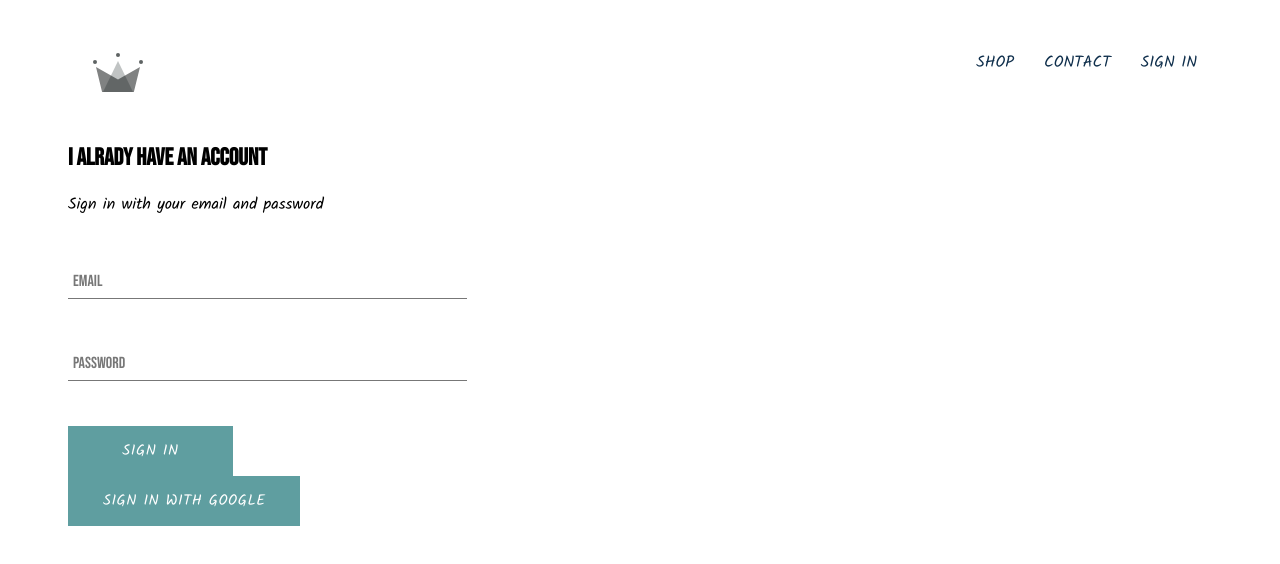
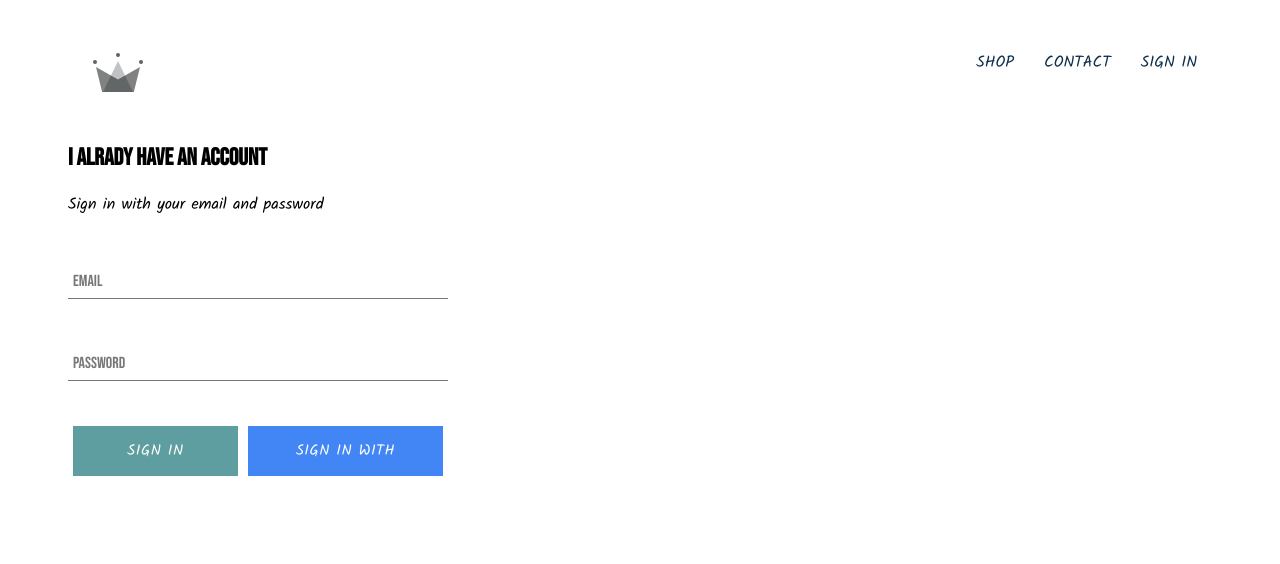
Before and after one commit to jbuican14/care-clothing-v2, a React (Create React App) app: page /signin in a window 1280 px wide. Shown: the top 564 px of the page. Built offline with nearby package versions, Linux system fonts and the light colour scheme; no server answers.

Commit message:
Button styling

```diff
--- a/src/App.css
+++ b/src/App.css
@@ -1,3 +1,7 @@
+* {
+  box-sizing: border-box;
+}
+
 body {
   box-sizing: border-box;
   padding: 20px 60px;
--- a/src/components/custom-button/custom-button.styles.scss
+++ b/src/components/custom-button/custom-button.styles.scss
@@ -13,10 +13,22 @@
   border: none;
   cursor: pointer;
   font-family: inherit;
+  margin: 0 5px;
 
   &:hover {
-    background-color: #fff;
+    // background-color: #fff;
     color: #777;
     border: 1px solid #ccc;
   }
+
+  &.google-sign-in {
+    background-color: #4285f4;
+    color: #fff;
+  }
+
+  &:hover {
+    // background-color: #357ae8;
+    color: #000;
+    outline: none;
+  }
 }
--- a/src/components/sign-in/sign-in.component.jsx
+++ b/src/components/sign-in/sign-in.component.jsx
@@ -53,10 +53,12 @@ class SignIn extends React.Component {
             handleChange={this.handleChange}
           />
 
-          <CustomButton type="submit">Sign In</CustomButton>
-          <CustomButton onClick={signInWithGoogle} isGoogleSignIn>
-            Sign in with Google
-          </CustomButton>
+          <div className="buttons">
+            <CustomButton type="submit">Sign In</CustomButton>
+            <CustomButton onClick={signInWithGoogle} isGoogleSignIn>
+              Sign in with Google
+            </CustomButton>
+          </div>
         </form>
       </div>
     );
--- a/src/components/sign-in/sign-in.styles.scss
+++ b/src/components/sign-in/sign-in.styles.scss
@@ -2,11 +2,16 @@
   font-family: 'Kalam', cursive;
 }
 .sign-in {
-  width: 30vw;
+  width: 380px;
   display: flex;
   flex-direction: column;
 
   .title {
     margin: 10px 0;
   }
+
+  .buttons {
+    display: flex;
+    justify-content: space-between;
+  }
 }
```
